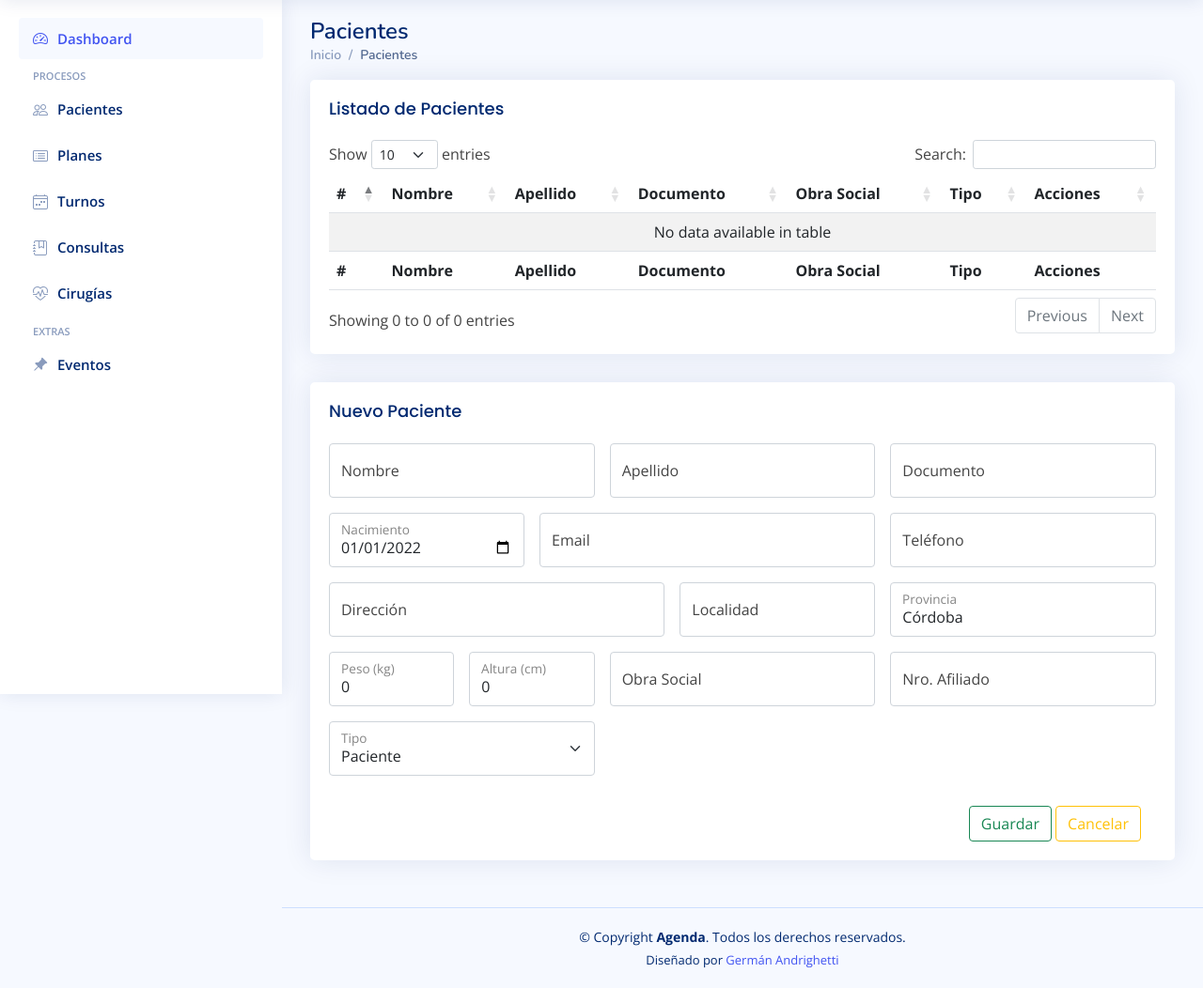
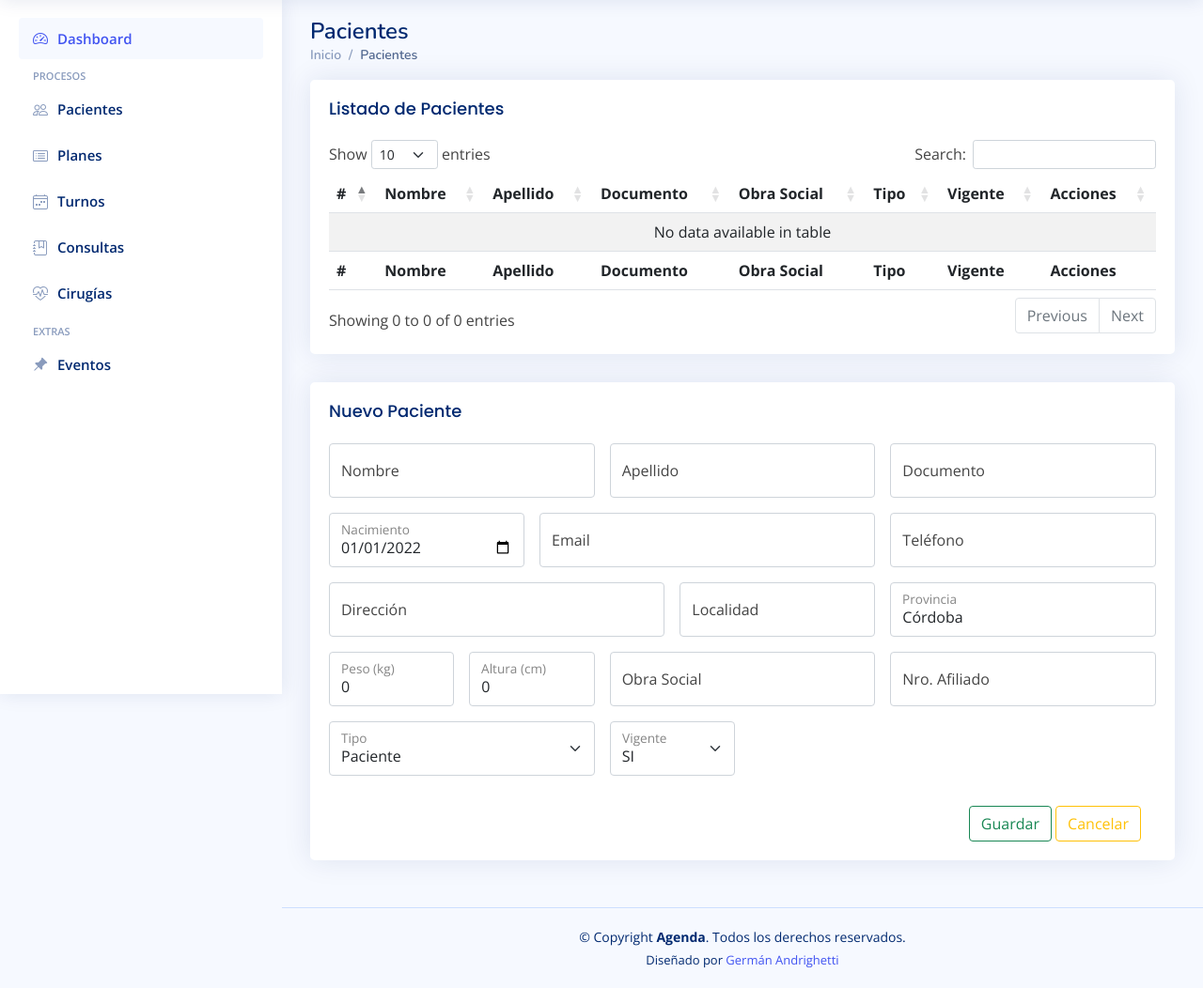
Before and after one commit to gnaEMV90/gestagenda, a Flask app: page /clientes in a window 1280 px wide. Shown: the part 61-1113 px from the top of the page at 94% size. Run offline with Flask 2, Linux system fonts and the light colour scheme; data that the repository does not hold is empty; some libraries are stand-ins or nearby versions.

Commit message:
Correcciones Vigente

```diff
--- a/app.py
+++ b/app.py
@@ -38,8 +38,10 @@ class Cliente(db.Model):
     nroAfiliado = db.Column(db.String(255))
     peso = db.Column(db.String(255))
     altura = db.Column(db.String(255))
+    vigente = db.Column(db.String(2))
 
-    def __init__(self, nombre, apellido, nacimiento, documento, direccion, localidad, provincia, telefono, email, tipoCliente, obraSocial, nroAfiliado, peso, altura) -> None:
+
+    def __init__(self, nombre, apellido, nacimiento, documento, direccion, localidad, provincia, telefono, email, tipoCliente, obraSocial, nroAfiliado, peso, altura, vigente) -> None:
         self.nombre = nombre
         self.apellido = apellido
         self.nacimiento = nacimiento
@@ -54,6 +56,7 @@ class Cliente(db.Model):
         self.nroAfiliado = nroAfiliado
         self.peso = peso
         self.altura = altura
+        self.vigente = vigente
 
 class Plan(db.Model):
     __tablename__ = 'planes'
@@ -61,7 +64,7 @@ class Plan(db.Model):
     titulo = db.Column(db.String(255))
     tipo = db.Column(db.String(255))
     detalle = db.Column(db.Text())
-    vigente = db.Column(db.Integer)
+    vigente = db.Column(db.String(2))
 
     def __init__(self, titulo, tipo, detalle, vigente) -> None:
         self.titulo = titulo
@@ -74,8 +77,8 @@ class Clientesplanes(db.Model):
     id = db.Column(db.Integer, primary_key=True)
     idCliente = db.Column(db.Integer)
     idPlan = db.Column(db.Integer)
-    fechainicio = db.Column(db.Date)
-    fechafin = db.Column(db.Date)
+    fechainicio = db.Column(db.Date())
+    fechafin = db.Column(db.Date())
 
     def __init__(self, idcliente, idPlan, fechainicio, fechafin) -> None:
         self.idCliente = idcliente
--- a/templates/clientes.html
+++ b/templates/clientes.html
@@ -37,6 +37,7 @@
                             <th>Documento</th>
                             <th>Obra Social</th>
                             <th>Tipo</th>
+                            <th>Vigente</th>
                             <th>Acciones</th>
                         </tr>
                     </thead>
@@ -49,6 +50,7 @@
                             <td>{{ cliente.documento }}</td>
                             <td>{{ cliente.obraSocial }}</td>
                             <td>{{ cliente.tipoCliente }}</td>
+                            <td>{{ cliente.vigente }}</td>
                             <td>
                               <a class="btn btn-outline-dark" href="{{ url_for('vercliente', id = cliente.id) }}" data-bs-toggle="tooltip" data-bs-placement="left" title="Ver"><i class="bi bi-eye"></i></a>
                               <a class="btn btn-outline-dark" href="{{ url_for('editacliente', id = cliente.id) }}" data-bs-toggle="tooltip" data-bs-placement="top" title="Editar"><i class="bi bi-pen"></i></a>
@@ -66,6 +68,7 @@
                           <th>Documento</th>
                           <th>Obra Social</th>
                           <th>Tipo</th>
+                          <th>Vigente</th>
                           <th>Acciones</th>
                         </tr>
                     </tfoot>
@@ -196,6 +199,15 @@
                     <label for="cmbTipoPaciente">Tipo</label>
                   </div>
                 </div>
+                <div class="col-md-2">
+                  <div class="form-floating">
+                      <select id="cmbVigente" name="cmbVigente" class="form-select">
+                          <option selected="SI">SI</option>
+                          <option value="NO">NO</option>
+                      </select>
+                      <label for="cmbVigente">Vigente</label>
+                  </div>
+              </div>
                 <div class="row g-3">
                   <div class="col-md-6">
                   </div>
--- a/templates/editaPlan.html
+++ b/templates/editaPlan.html
@@ -76,7 +76,7 @@
                                                 <option  value="SI">SI</option>
                                             {% endif %}
                                         </select>
-                                        <label for="cmbVigente">Tipo</label>
+                                        <label for="cmbVigente">Vigente</label>
                                     </div>
                                 </div>
                                 <div class="col-md-12">
--- a/templates/planes.html
+++ b/templates/planes.html
@@ -131,7 +131,7 @@
                                             <option selected="SI">SI</option>
                                             <option value="NO">NO</option>
                                         </select>
-                                        <label for="cmbVigente">Tipo</label>
+                                        <label for="cmbVigente">Vigente</label>
                                     </div>
                                 </div>
                                 <div class="col-md-12">
```
Also changed, not shown: templates/editacliente.html (+14 -0 lines), templates/vercliente.html (+7 -0 lines).
